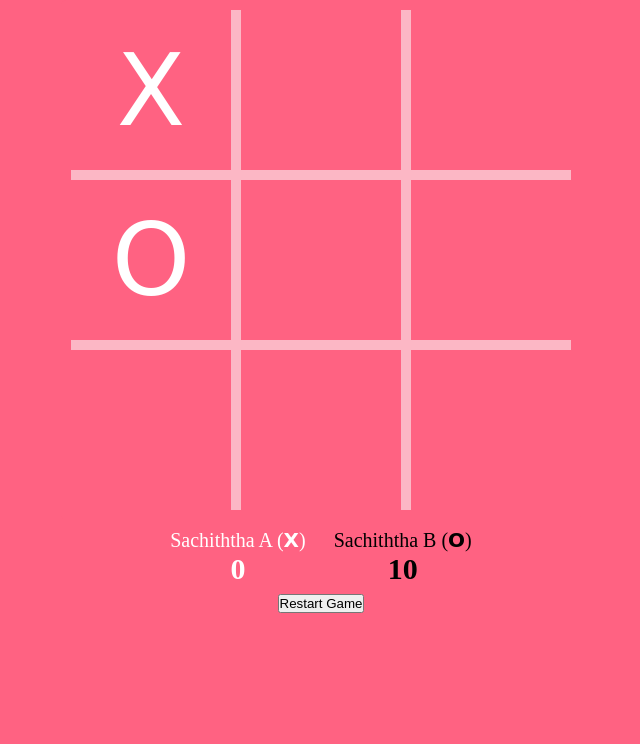
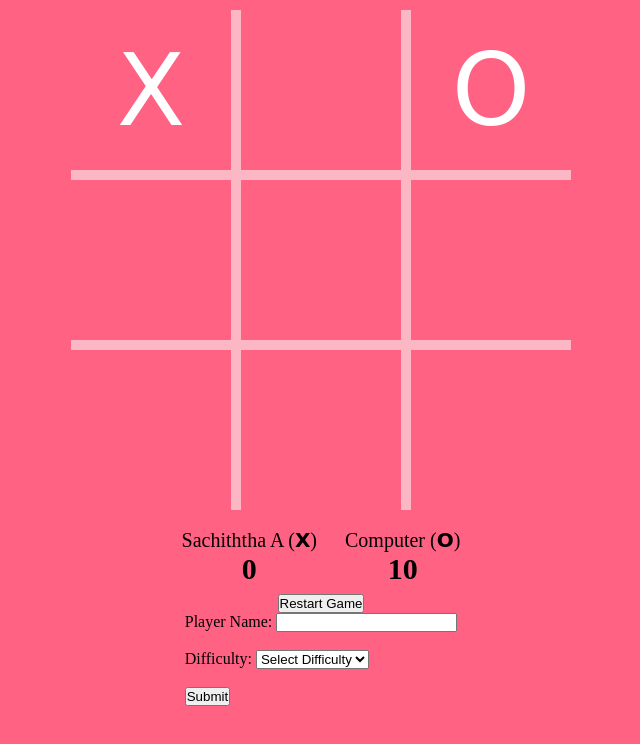
Before and after one commit to sacumesh/tic-tac-toe-web, a website: page index.html in a window 1280 px wide. Both pictures are taken after a click on the button 470 px from the left and 90 px from the top of the page. Shown: the whole page, without its empty margins (319-959 px from the left). Drawn offline with Linux system fonts and the light colour scheme; a web font is replaced by a local one.

Commit message:
:art: code reformat

```diff
--- a/index.html
+++ b/index.html
@@ -67,25 +67,39 @@
       <div class="score-board">
         <div class="score-board__content">
           <div class="score-board__item">
-            <div class="player player--one">
+            <div class="player player--human">
               <div class="player__header">
                 Sachiththa A (<span class="player__symbol">X</span>)
               </div>
-              <div class="player__score">0</div>
+              <div class="player__score player__score--human">0</div>
             </div>
           </div>
 
           <div class="score-board__item">
-            <div class="player player--two">
+            <div class="player player--computer">
               <div class="player__header">
-                Sachiththa B (<span class="player__symbol">O</span>)
+                Computer (<span class="player__symbol">O</span>)
               </div>
-              <div class="player__score">10</div>
+              <div class="player__score player__score--computer">10</div>
             </div>
           </div>
         </div>
       </div>
       <button>Restart Game</button>
+
+      <form id="scoreForm">
+        <label for="playeName">Player Name:</label>
+        <input type="text" id="playerName" required /><br /><br />
+
+        <label for="difficulty">Difficulty:</label>
+        <select id="difficulty" required>
+          <option value="">Select Difficulty</option>
+          <option value="easy">Easy</option>
+          <option value="hard">Hard</option></select
+        ><br /><br />
+
+        <button type="submit">Submit</button>
+      </form>
     </main>
   </body>
   <script src="main.js"></script>
--- a/main.js
+++ b/main.js
@@ -1,38 +1,80 @@
 const board = [0, 1, 2, 3, 4, 5, 6, 7, 8];
-const players = ["player1", "player2"];
 const difficulty = ["easy", "hard"];
-const playerSymbol = {
-  player1: "X",
-  player2: "O",
-};
-let btns = document.querySelectorAll(".game-board-btn");
-let player = "player1";
+const scores = [0, 0];
 
-function test(btns, move, player) {
-  let element = btns[move];
-  element.textContent = playerSymbol[player];
+const btnElts = document.querySelectorAll(".game-board-btn");
+const playerScoreElt = document.querySelector(".player__score--computer");
+const computeScoreElt = document.querySelector(".player__score--computer");
+console.log(playerElt);
+console.log(computerElt);
+
+function getSymbol(player) {
+  return player == "computer" ? "O" : "X";
 }
 
-function getMove(player, board, difficulty) {
-  if (player === "player2") {
-    return Promise.resolve(getBestMove(board, player));
+function updateBtns(btns, move, player) {
+  let element = btns[move];
+  element.textContent = getSymbol(player);
+}
+
+function getComputerMove(board, difficulty) {
+  if (difficulty === "easy") {
+    return getEasyComputerMove(board);
   }
 
-  return waitForBoardBtnClick();
+  return getHardComputerMove(board);
 }
 
-function updateBoard(move, player, board) {
-  board[move] = playerSymbol[player];
-}
-
-function switchPlayer(players, player) {
-  currentPlayerIndex = players.indexOf(player);
-  nextPlayerIndex = (currentPlayerIndex + 1) % players.length;
-  return players[nextPlayerIndex];
+function updateBoard(move, board, player) {
+  board[move] = getSymbol(player);
 }
 
 function gameOver(board) {
   return checkTie(board) || checkTie(board);
+}
+
+function getEasyComputerMove(board) {
+  let emptyFields = [];
+  for (let i = 0; i < 9; i++) {
+    if (board[i] != "X" && board[i] != "O") {
+      emptyFields.push(i);
+    }
+  }
+
+  if (emptyFields.length === 0) {
+    console.log("Match is Tie!!");
+  }
+
+  return emptyFields[Math.floor(Math.random() * emptyFields.length)];
+}
+
+function getHardComputerMove(board) {
+  for (let i = 0; i < 9; i++) {
+    if (["X", "O"].indexOf(board[i]) < 0) {
+      const newBoard = structuredClone(board);
+      newBoard[i] = "X";
+      if (checkWin(newBoard)) return i;
+    }
+  }
+
+  for (let i = 0; i < 9; i++) {
+    if (["X", "O"].indexOf(board[i]) < 0) {
+      const newBoard = structuredClone(board);
+      newBoard[i] = "O";
+      if (checkWin(newBoard)) return i;
+    }
+  }
+
+  return getEasyComputerMove(board);
+}
+
+function checkTie(board) {
+  const x = board.filter((cell) => cell === "X").length;
+  const o = board.filter((cell) => cell === "O").length;
+  if (x + o === 9) {
+    return true;
+  }
+  return false;
 }
 
 function checkWin(board) {
@@ -69,67 +111,31 @@ function checkWin(board) {
   return false;
 }
 
-function getBestMove(board, player) {
-  for (let i = 0; i < 9; i++) {
-    if (["X", "O"].indexOf(board[i]) < 0) {
-      const newBoard = structuredClone(board);
-      newBoard[i] = playerSymbol[(player.indexOf(player) + 1) % players.length];
-      if (checkWin(newBoard)) return i;
-    }
+function updateScore(player, scores) {
+  player == "computer" ? scores[1]++ : scores[0]++;
+}
+
+function onRestarBtnClick() {}
+
+function onBoardBtnClick(el) {
+  let player = "player";
+  let move = el.getAttribute("data-board-move");
+
+  if (["X", "O"].indexOf(board[move]) >= 0) {
+    return;
   }
 
-  for (let i = 0; i < 9; i++) {
-    if (["X", "O"].indexOf(board[i]) < 0) {
-      const newBoard = structuredClone(board);
-      newBoard[i] = playerSymbol[player];
-      if (checkWin(newBoard)) return i;
-    }
+  updateBoard(move, board, player);
+  updateBtns(btnElts, move, player);
+  if (checkWin(board)) {
+    updateScore(player);
   }
 
-  return getComputerMove(board);
-}
-
-function checkTie(board) {
-  const x = board.filter((cell) => cell === "X").length;
-  const o = board.filter((cell) => cell === "O").length;
-  if (x + o === 9) {
-    return true;
-  }
-  return false;
-}
-
-function getComputerMove(board) {
-  let emptyFields = [];
-  for (let i = 0; i < 9; i++) {
-    if (board[i] != "X" && board[i] != "O") {
-      emptyFields.push(i);
-    }
-  }
-
-  if (emptyFields.length === 0) {
-    console.log("Match is Tie!!");
-  }
-
-  return emptyFields[Math.floor(Math.random() * emptyFields.length)];
-}
-
-function waitForBoardBtnClick() {
-  return new Promise((resolve, reject) => {
-    window.onBoardBtnClick = (element) => {
-      resolve(element.getAttribute("data-board-move"));
-    };
-  });
-}
-
-async function main() {
-  for (let i = 1; i < 10; i++) {
-    console.log(board);
-    let move = await getMove(player, board, "");
-    updateBoard(move, player, board);
-    test(btns, move, player);
-    player = switchPlayer(players, player);
-    console.log(board);
+  player = "computer";
+  move = getComputerMove(board, "");
+  updateBoard(move, board, player);
+  updateBtns(btnElts, move, player);
+  if (checkWin(board)) {
+    updateScore(player);
   }
 }
-
-main();
--- a/sass/components/_player.scss
+++ b/sass/components/_player.scss
@@ -23,11 +23,11 @@
     font-family: "Shantell Sans", cursive;
   }
 
-  &--one {
+  &--human {
     color: $color-white;
   }
 
-  &--two {
+  &--computer {
     color: $color-black;
   }
 }
```
